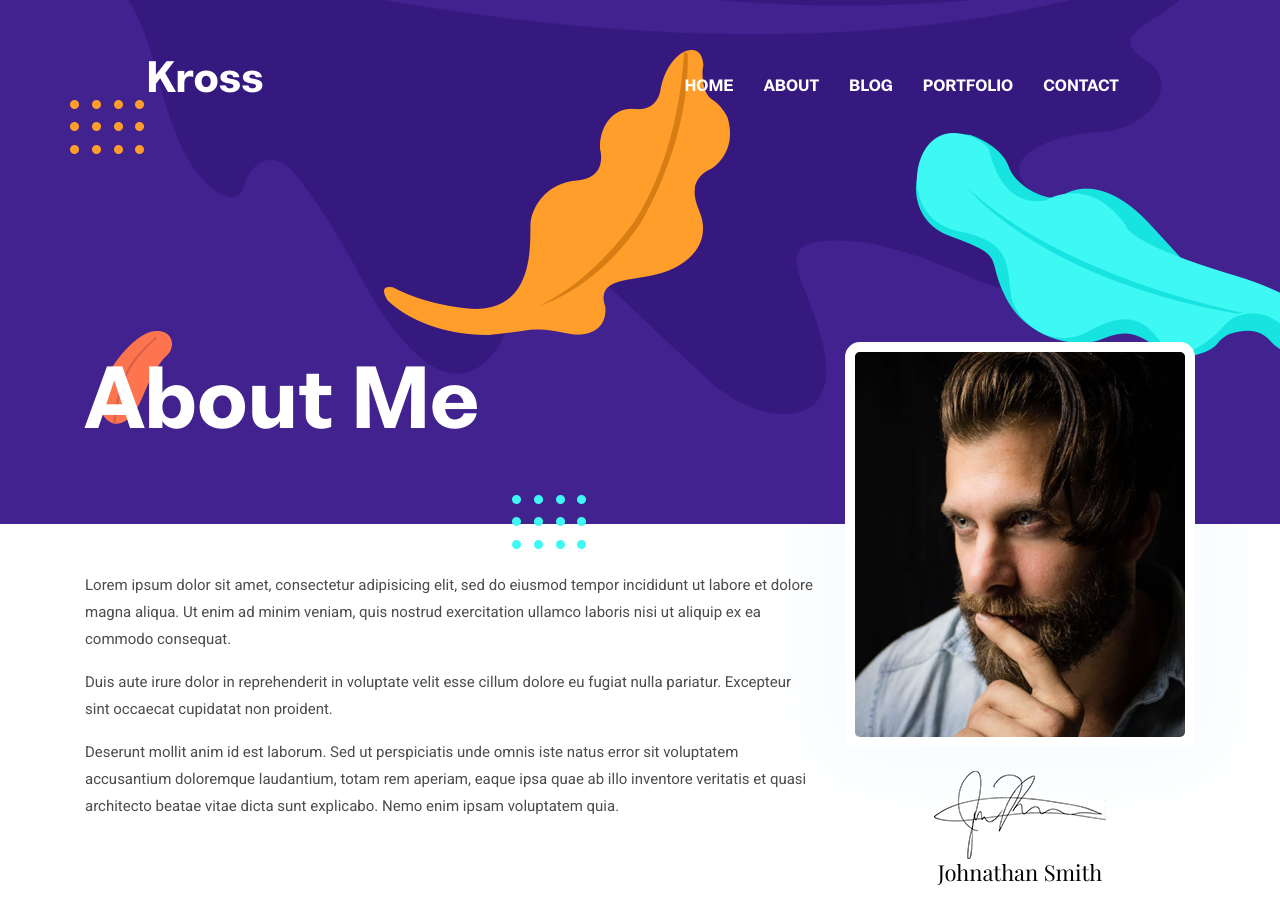
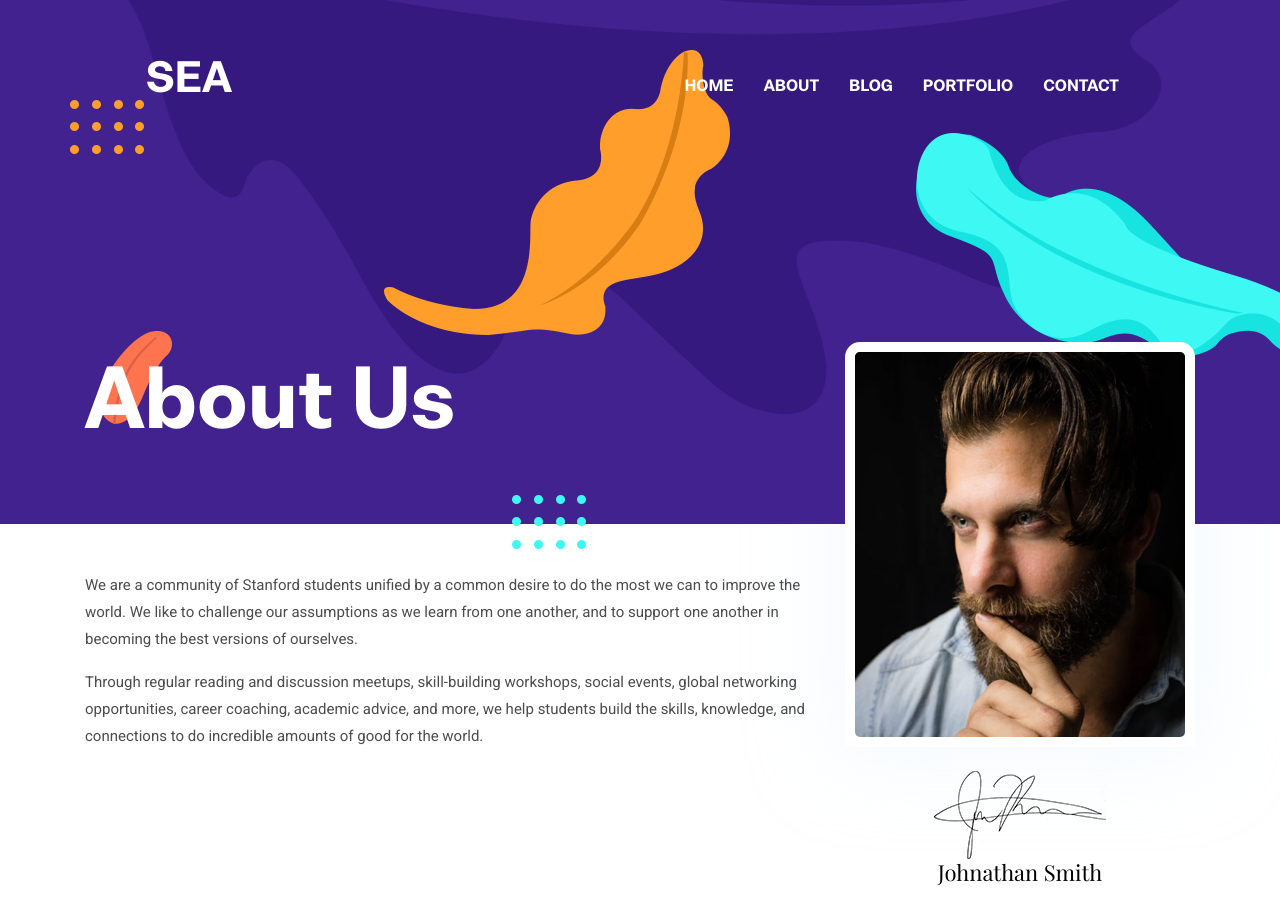
Before and after one commit to Form-And-Function/sea-site, a Jekyll site: the page built from _pages/about.md, in a window 1280 px wide and 900 px high. Built offline with Jekyll 4.4.1, drawn with Linux system fonts in a browser that asks for light colours; some of the changed text lies outside the part shown.

Commit message:
started moving over info

```diff
--- a/_pages/about.md
+++ b/_pages/about.md
@@ -1,18 +1,11 @@
 ---
 layout: about
-title: About Me
+title: About Us
 author: Johnathan Smith
 image: assets/images/about/author.jpg
 signature: assets/images/about/signature.png
 ---
 
-Lorem ipsum dolor sit amet, consectetur adipisicing elit, sed do eiusmod tempor incididunt ut labore et
-dolore magna aliqua. Ut enim ad minim veniam, quis nostrud exercitation ullamco laboris nisi ut aliquip ex ea
-commodo consequat.
+We are a community of Stanford students unified by a common desire to do the most we can to improve the world. We like to challenge our assumptions as we learn from one another, and to support one another in becoming the best versions of ourselves.
 
-Duis aute irure dolor in reprehenderit in voluptate velit esse cillum dolore eu fugiat nulla pariatur.
-Excepteur sint occaecat cupidatat non proident.
-
-Deserunt mollit anim id est laborum. Sed ut perspiciatis unde omnis iste natus error sit voluptatem
-accusantium doloremque laudantium, totam rem aperiam, eaque ipsa quae ab illo inventore veritatis et quasi
-architecto beatae vitae dicta sunt explicabo. Nemo enim ipsam voluptatem quia.
+Through regular reading and discussion meetups, skill-building workshops, social events, global networking opportunities, career coaching, academic advice, and more, we help students build the skills, knowledge, and connections to do incredible amounts of good for the world.
```
Also changed, not shown: _data/settings.yml (+4 -4 lines).
